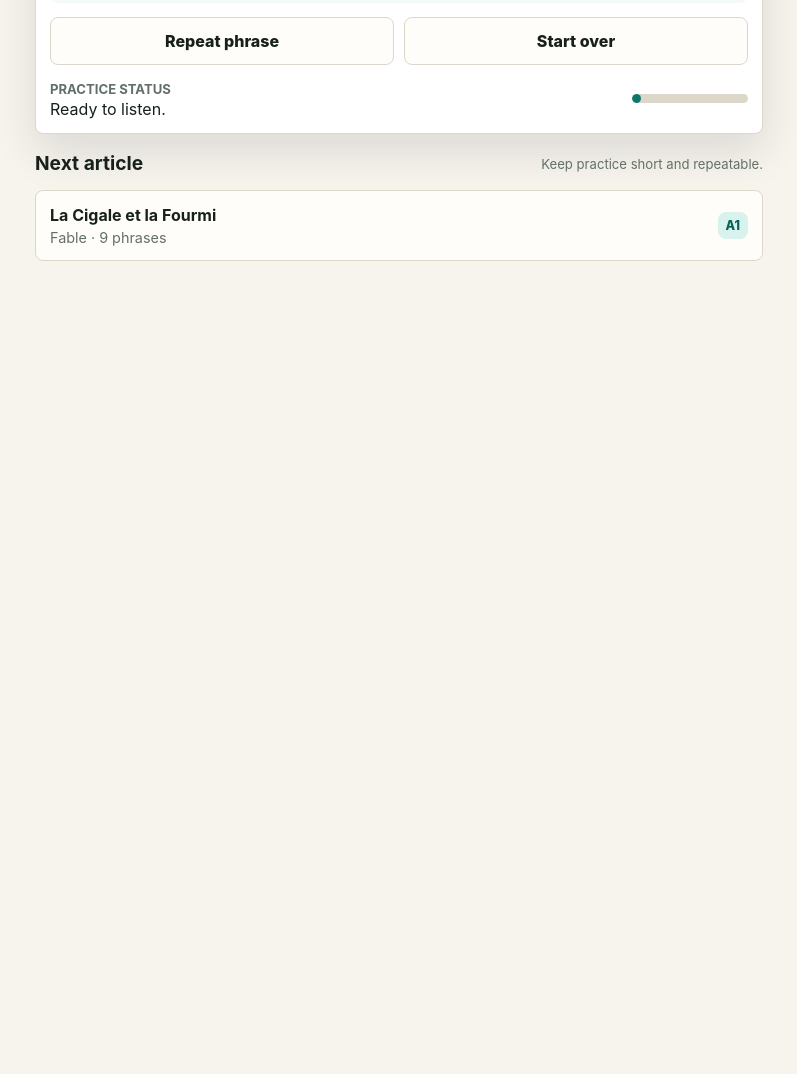
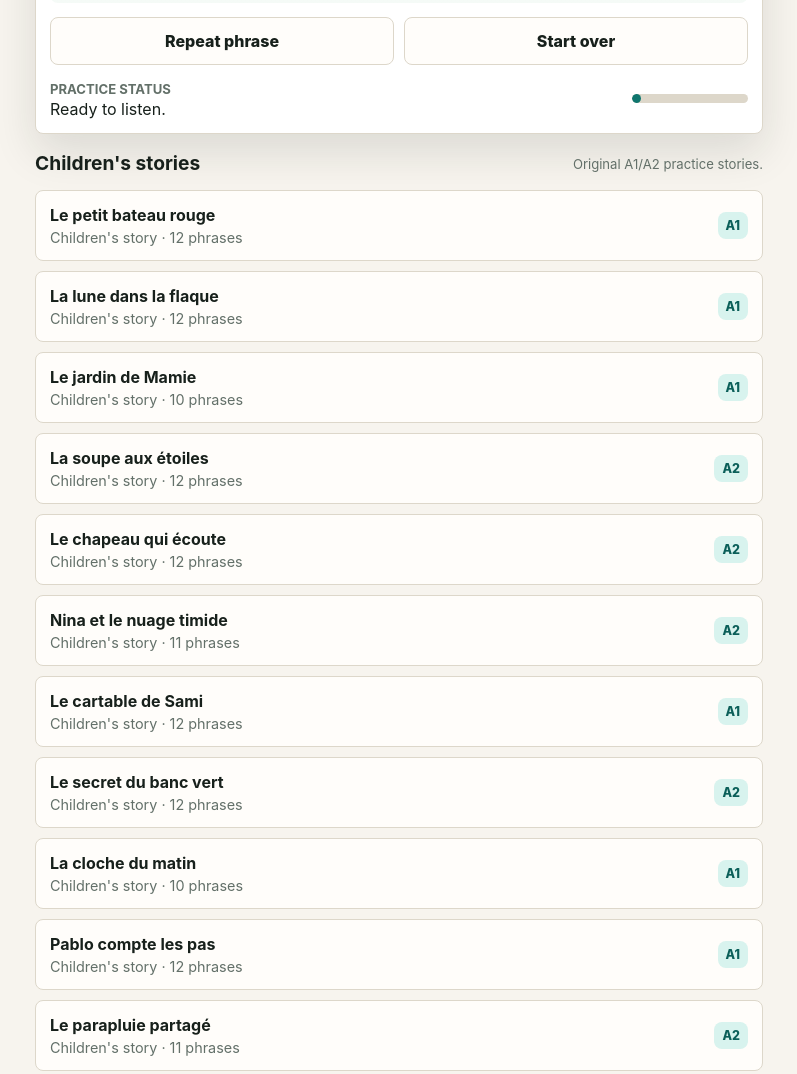
Before and after one commit to vjz/french-shadow, a plain HTML site: page index.html in a window 1280 px wide. Shown: the part 990-2064 px from the top of the page, without its empty margins (241-1038 px from the left). Before the commit the page ends 1297 px from the top, so only its background shows below. Drawn offline with Linux system fonts and the light colour scheme.

Commit message:
Show children stories in lesson library

```diff
--- a/app.js
+++ b/app.js
@@ -1033,8 +1033,10 @@ function currentArticle() {
   return articles[state.articleIndex];
 }
 
-function nextArticle() {
-  return articles[(state.articleIndex + 1) % articles.length];
+function childrenStoryEntries() {
+  return articles
+    .map((article, index) => ({ article, index }))
+    .filter(({ article }) => article.type === "Children's story");
 }
 
 function readSavedProgress() {
@@ -1106,11 +1108,18 @@ function renderPassage() {
   highlightPhrase(state.phraseIndex, "repeat");
 }
 
-function renderNextArticle() {
-  const article = nextArticle();
+function renderStoryLibrary() {
+  nextArticleContainer.innerHTML = childrenStoryEntries()
+    .map(({ article, index }) => {
       const phraseCount = buildPhraseList(article).length;
-  nextArticleContainer.innerHTML = `
-    <button class="library-item next-article-button" id="nextArticleButton" type="button">
+      const isCurrent = index === state.articleIndex;
+      return `
+        <button
+          class="library-item lesson-button${isCurrent ? " current" : ""}"
+          type="button"
+          data-article="${index}"
+          aria-current="${isCurrent ? "true" : "false"}"
+        >
           <div>
             <h3>${article.title}</h3>
             <p>${article.type} · ${phraseCount} phrases</p>
@@ -1118,7 +1127,12 @@ function renderNextArticle() {
           <span class="tag">${article.level}</span>
         </button>
       `;
-  document.querySelector("#nextArticleButton").addEventListener("click", loadNextArticle);
+    })
+    .join("");
+
+  nextArticleContainer.querySelectorAll(".lesson-button").forEach((button) => {
+    button.addEventListener("click", () => loadArticle(Number(button.dataset.article)));
+  });
 }
 
 function renderPlayButton() {
@@ -1247,17 +1261,18 @@ function restartArticle() {
   statusText.textContent = "Restarted at the first phrase.";
 }
 
-function loadNextArticle() {
+function loadArticle(articleIndex) {
+  if (!Number.isInteger(articleIndex) || !articles[articleIndex]) return;
   state.speechRun += 1;
   state.isPlaying = false;
   window.speechSynthesis.cancel();
-  state.articleIndex = (state.articleIndex + 1) % articles.length;
+  state.articleIndex = articleIndex;
   state.phraseIndex = 0;
   phraseList = buildPhraseList(currentArticle());
   renderPlayButton();
   renderLessonMeta();
   renderPassage();
-  renderNextArticle();
+  renderStoryLibrary();
   statusText.textContent = "New article loaded. Start with the highlighted phrase.";
   saveProgress();
 }
@@ -1291,4 +1306,4 @@ updatePauseLabel();
 renderPlayButton();
 renderLessonMeta();
 renderPassage();
-renderNextArticle();
+renderStoryLibrary();
--- a/index.html
+++ b/index.html
@@ -75,8 +75,8 @@
 
       <section class="library" aria-labelledby="nextArticleTitle">
         <div class="section-heading">
-          <h2 id="nextArticleTitle">Next article</h2>
-          <p>Keep practice short and repeatable.</p>
+          <h2 id="nextArticleTitle">Children's stories</h2>
+          <p>Original A1/A2 practice stories.</p>
         </div>
         <div class="library-list" id="nextArticle"></div>
       </section>
--- a/styles.css
+++ b/styles.css
@@ -419,15 +419,20 @@ h2 {
   background: var(--panel);
 }
 
-.next-article-button {
+.lesson-button {
   cursor: pointer;
 }
 
-.next-article-button:hover,
-.next-article-button:focus-visible {
+.lesson-button:hover,
+.lesson-button:focus-visible,
+.lesson-button.current {
   border-color: var(--accent);
   outline: 0;
   box-shadow: 0 0 0 3px color-mix(in srgb, var(--accent) 18%, transparent);
+}
+
+.lesson-button.current {
+  background: color-mix(in srgb, var(--panel) 78%, var(--accent-soft));
 }
 
 .library-item h3 {
```
Lines whose indentation alone changed are shown as unchanged.
